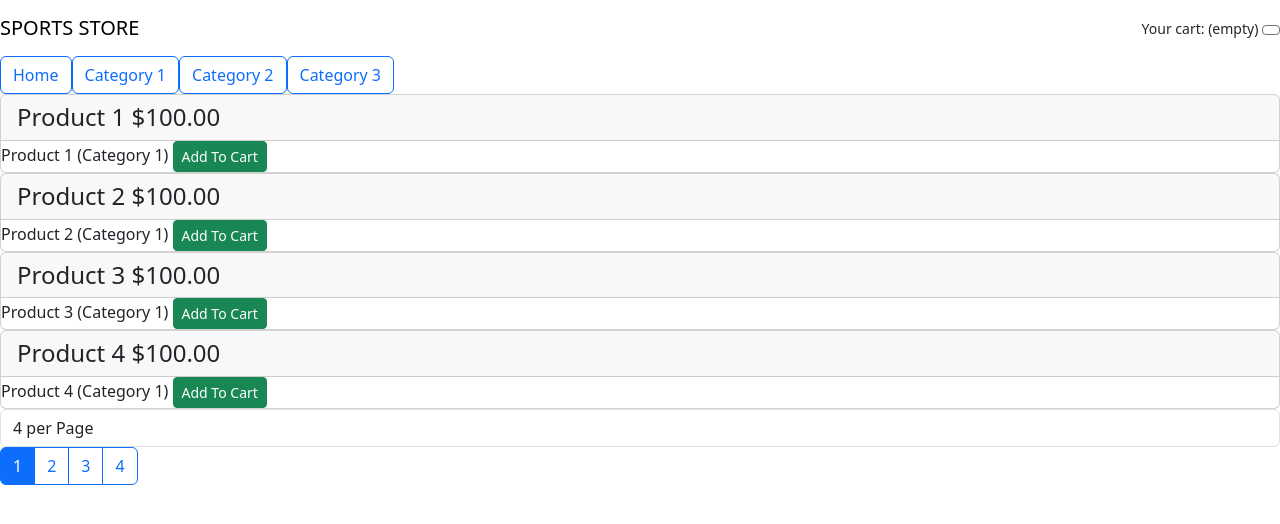
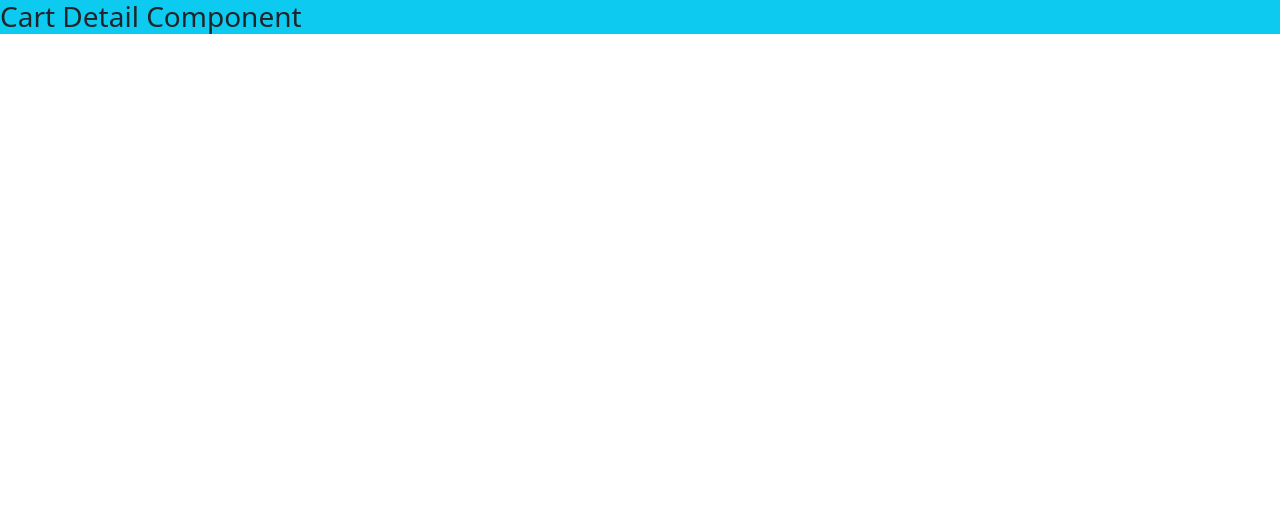
Before and after one commit to biblelamp/JavaScriptExercises, an Angular app in the folder Angular/SportStore/: page /cart in a window 1280 px wide. Shown: the top 524 px of the page. Built offline with nearby package versions, Linux system fonts and the light colour scheme.

Commit message:
added navigation

```diff
--- a/Angular/SportStore/src/app/app.component.ts
+++ b/Angular/SportStore/src/app/app.component.ts
@@ -2,6 +2,6 @@ import { Component } from '@angular/core';
 
 @Component({
   selector: 'app',
-  template: '<store></store>'
+  template: '<router-outlet></router-outlet>'
 })
 export class AppComponent { }
--- /dev/null
+++ b/Angular/SportStore/src/app/store/cartDetail.component.ts
@@ -0,0 +1,6 @@
+import { Component } from "@angular/core";
+
+@Component({
+  template: `<div><h3 class="bg-info p-a-1">Cart Detail Component</h3></div>`
+})
+export class CartDetailComponent { }
--- a/Angular/SportStore/src/app/store/cartSummary.component.html
+++ b/Angular/SportStore/src/app/store/cartSummary.component.html
@@ -9,7 +9,8 @@
       (empty)
     </span>
   </small>
-  <button class="btn btn-sm bg-inverse" [disabled]="cart.itemCount == 0">
+  <button class="btn btn-sm bg-inverse" [disabled]="cart.itemCount == 0"
+      routerLink="/cart">
     <i class="fa fa-shopping-cart"></i>
   </button>
 </div>
--- /dev/null
+++ b/Angular/SportStore/src/app/store/checkout.component.ts
@@ -0,0 +1,6 @@
+import { Component } from "@angular/core";
+
+@Component({
+  template: `<div><h3 class="bg-info p-a-1">Checkout Component</h3></div>`
+})
+export class CheckoutComponent { }
--- a/Angular/SportStore/src/app/store/store.component.ts
+++ b/Angular/SportStore/src/app/store/store.component.ts
@@ -1,7 +1,8 @@
 import { Component } from "@angular/core";
 import { Product } from "../model/product.model";
 import { ProductRepository } from "../model/product.repository";
-import {Cart} from "../model/cart.model";
+import { Cart } from "../model/cart.model";
+import {Router} from "@angular/router";
 
 @Component({
   selector: "store",
@@ -14,7 +15,8 @@ export class StoreComponent {
   public selectedPage = 1;
 
   constructor(private repository: ProductRepository,
-              private cart: Cart) { }
+              private cart: Cart,
+              private router: Router) { }
 
   get products(): Product[] {
     let pageIndex = (this.selectedPage - 1) * this.productsPerPage;
@@ -47,5 +49,6 @@ export class StoreComponent {
 
   addProductToCart(product: Product) {
     this.cart.addLine(product);
+    this.router.navigateByUrl("/cart");
   }
 }
```
Also changed, not shown: Angular/SportStore/package.json (+4 -3 lines), Angular/SportStore/src/app/app.module.ts (+11 -2 lines), Angular/SportStore/src/app/store/store.module.ts (+7 -4 lines).
